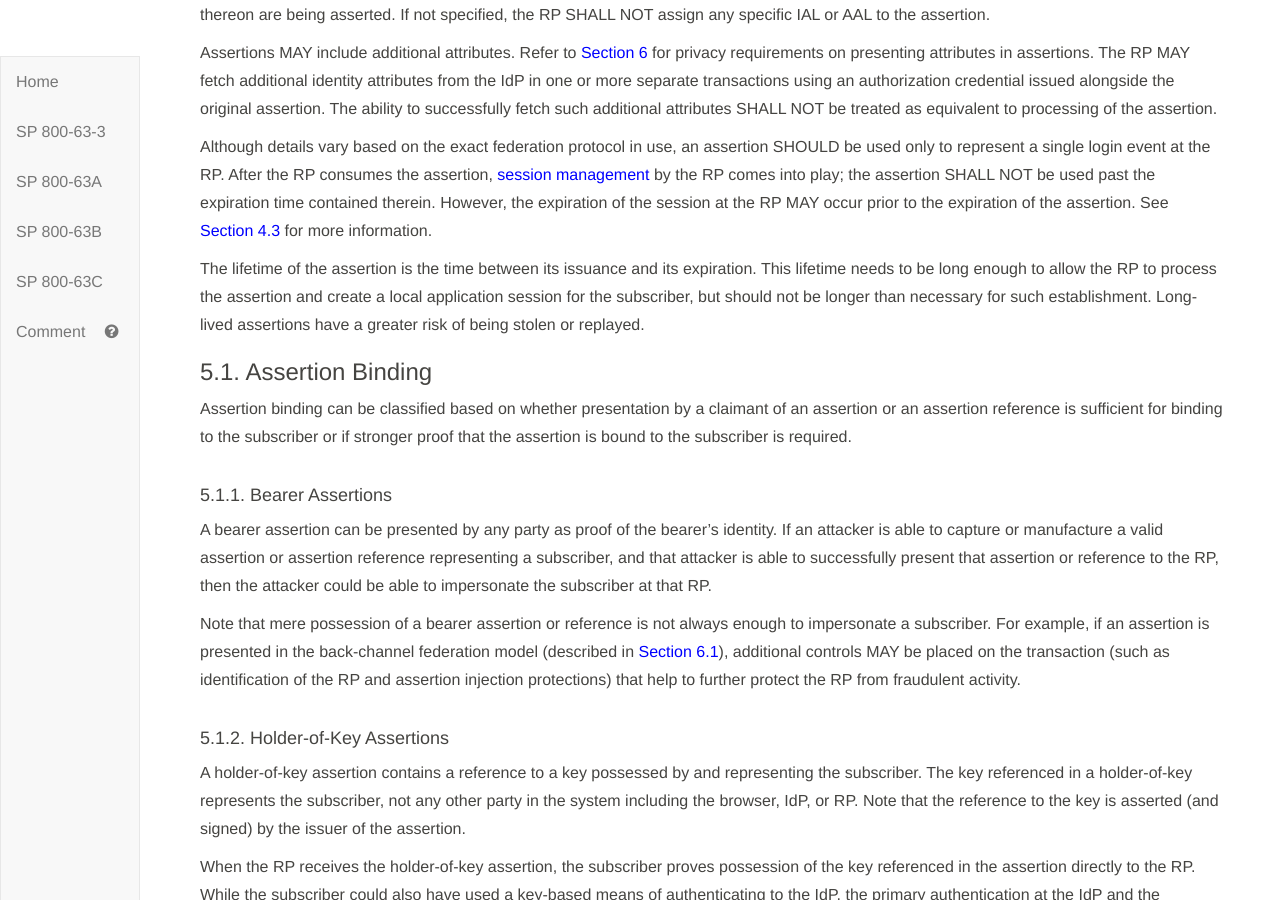
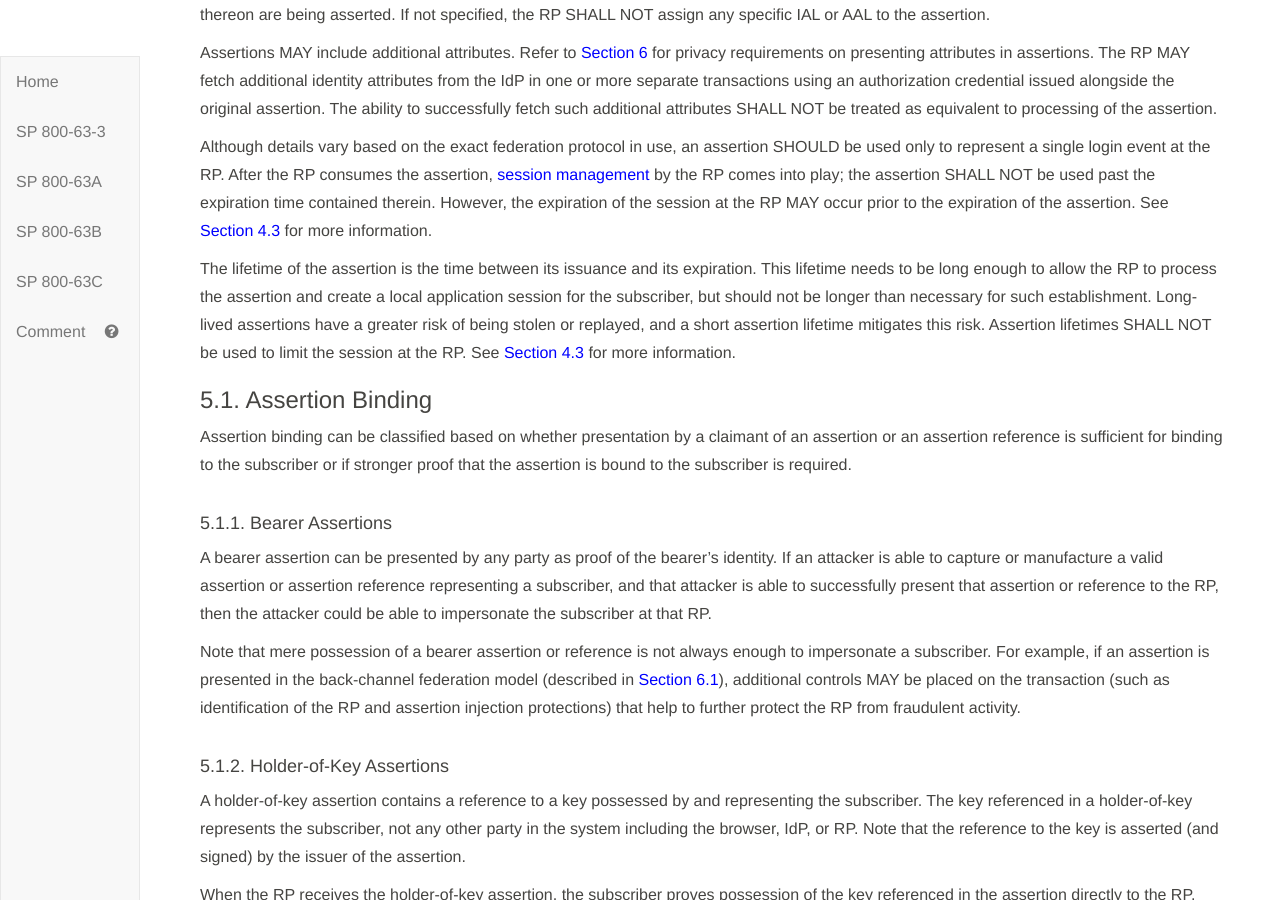
Before and after one commit to usnistgov/800-63-3, a Jekyll site: the page built from sp800-63c/sec5_assertions.md, in a window 1280 px wide and 900 px high, scrolled down 944 px. Built offline with Jekyll 4.4.1, drawn with Linux system fonts in a browser that asks for light colours; our own code applies the rules of GitHub Pages for plain Markdown files.

Commit message:
assertion lifetime != session lifetime

```diff
--- a/sp800-63c/sec5_assertions.md
+++ b/sp800-63c/sec5_assertions.md
@@ -32,11 +32,11 @@ Assertions MAY include additional attributes. Refer to [Section 6](#sec6) for pr
 
 Although details vary based on the exact federation protocol in use, an assertion SHOULD be used only to represent a single login event at the RP. After the RP consumes the assertion, [session management](sp800-63b.html#sec7) by the RP comes into play; the assertion SHALL NOT be used past the expiration time contained therein. However, the expiration of the session at the RP MAY occur prior to the expiration of the assertion. See [Section 4.3](#federation-session) for more information.
 
-The lifetime of the assertion is the time between its issuance and its expiration. This lifetime needs to be long enough to allow the RP to process the assertion and create a local application session for the subscriber, but should not be longer than necessary for such establishment. Long-lived assertions have a greater risk of being stolen or replayed.
+The lifetime of the assertion is the time between its issuance and its expiration. This lifetime needs to be long enough to allow the RP to process the assertion and create a local application session for the subscriber, but should not be longer than necessary for such establishment. Long-lived assertions have a greater risk of being stolen or replayed, and a short assertion lifetime mitigates this risk. Assertion lifetimes SHALL NOT be used to limit the session at the RP. See [Section 4.3](#federation-session) for more information.
 
 ### 5.1. Assertion Binding
 
- Assertion binding can be classified based on whether presentation by a claimant of an assertion or an assertion reference is sufficient for binding to the subscriber or if stronger proof that the assertion is bound to the subscriber is required.
+Assertion binding can be classified based on whether presentation by a claimant of an assertion or an assertion reference is sufficient for binding to the subscriber or if stronger proof that the assertion is bound to the subscriber is required.
 
 #### 5.1.1. Bearer Assertions <a name="bearer"></a>
 
```
